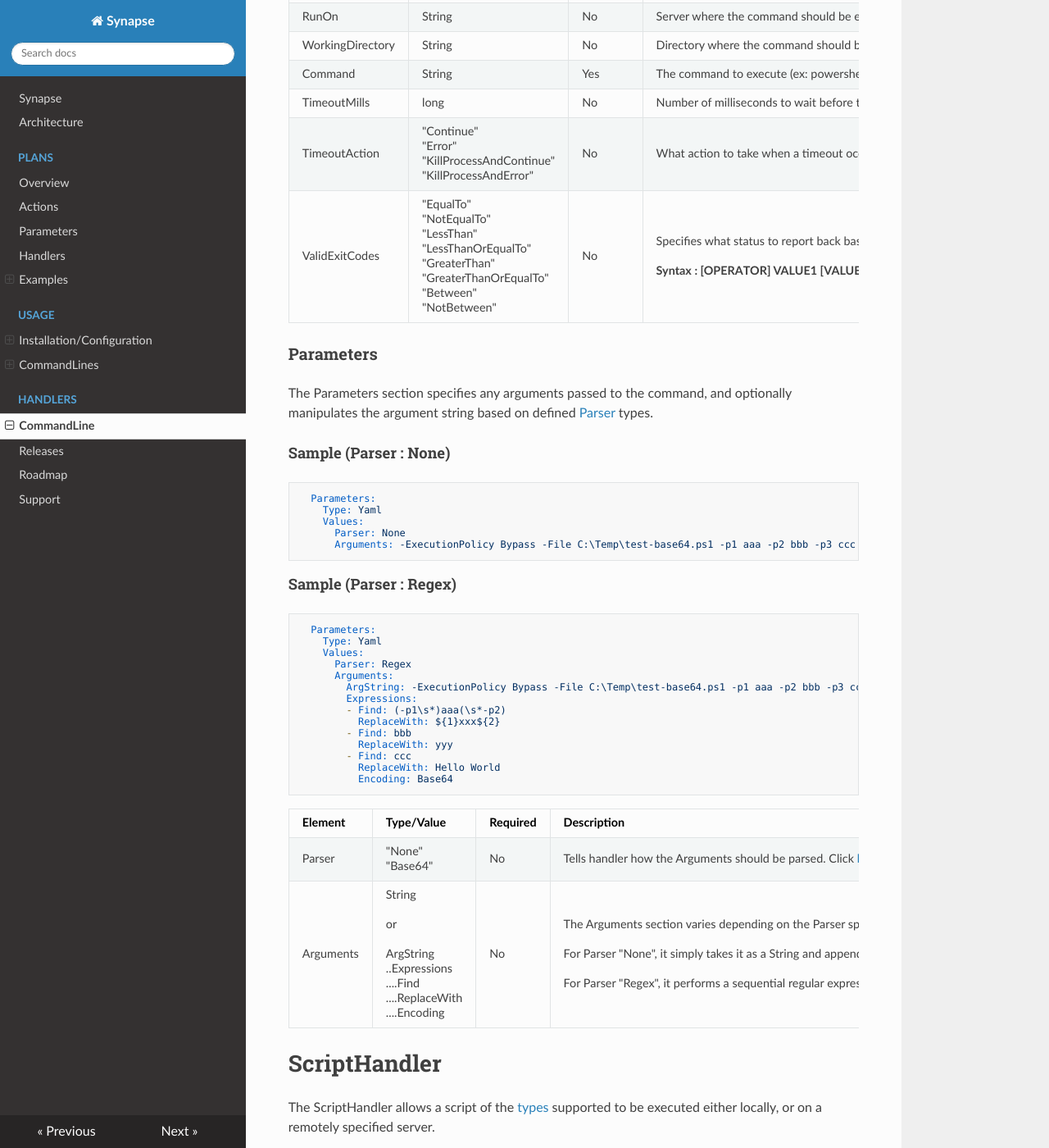
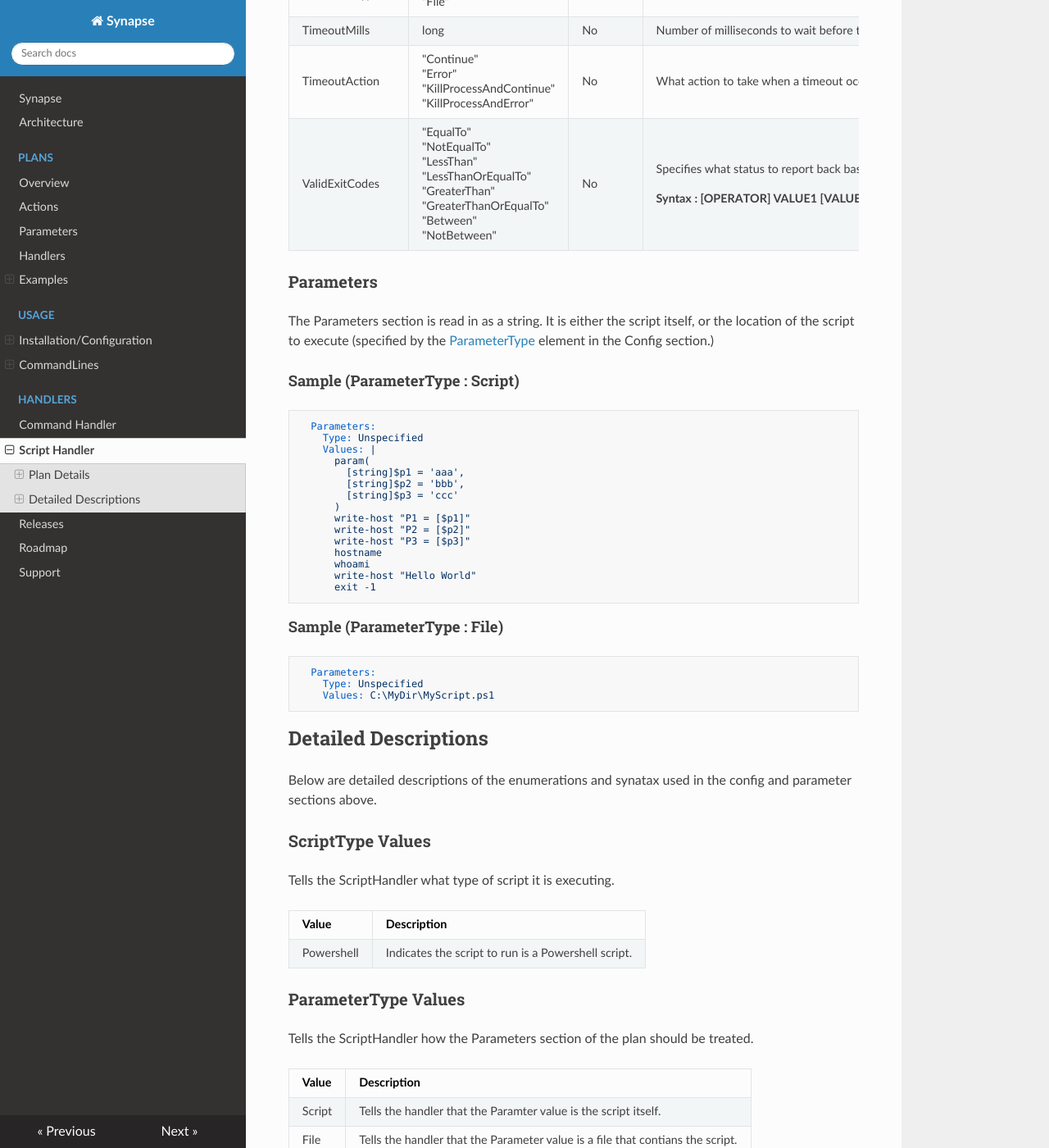
Before and after one commit to SynapseProject/synapse.docs, an MkDocs documentation site: the page built from docs/handlers/script.md, in a window 1280 px wide and 1400 px high, scrolled down 977 px. Shown: the whole window at 82% size. Built offline with MkDocs 1.6.1, drawn with Linux system fonts in a browser that asks for light colours; nearby versions of some CDN libraries; old or Windows-style settings are respelled for this version of MkDocs; some of the changed text lies outside the part shown.

Commit message:
Split out Command and Script handlers into separate documents.

`````diff
--- a/docs/handlers/commandline.md
+++ b/docs/handlers/script.md
@@ -1,84 +1,4 @@
 # Overview
-The CommandLine Handler allows Synapse to execute external operating system commands or run supported scripts on servers.
-
-# CommandHandler
-The CommandHandler allows for any command to be executed on a server as if it were being called from the command line prompt.
-This assumes any required software for the command is installed and execute rights exist for the user making the execute request.
-
-(Example : If the command is "sqlplus.exe", the handler assumes that Oracle has been installed where the command will run and that
-whatever credentails the handler is running under has rights to run "sqlplus.exe" on that destination.)
-
-## Plan Details
-### Config
-
-The config section of the plan specifies the command to execute and where it should be executed.  It also indicates how long it
-should attempt to run the command before giving up and what to do if that time is exceeded.
-
-#### Sample
-````yaml
-  Handler:
-    Type: Synapse.Handlers.CommandLine:CommandHandler
-    Config:
-      Type: Yaml
-      Values:
-        RunOn: myserver.mydomain.com
-        WorkingDirectory: C:\Temp
-        Command: powershell.exe
-        TimeoutMills: 10000
-        TimeoutAction: Error
-        ValidExitCodes:
-        - "EqualTo 0 Complete"
-````
-
-|Element|Type/Value|Required|Description
-|-------|----|--------|-----------
-|RunOn|String|No|Server where the command should be executed.  (Default = localhost)
-|WorkingDirectory|String|No|Directory where the command should be run from.  (Default = C:\Temp)
-|Command|String|Yes|The command to execute (ex: powershell.exe)
-|TimeoutMills|long|No|Number of milliseconds to wait before timing out. (Default = Never Timeout)
-|TimeoutAction|"Continue"<br>"Error"<br>"KillProcessAndContinue"<br>"KillProcessAndError"|No|What action to take when a timeout occurs.  Click [here](#timeoutaction-values) for detailed description of valid values.
-|ValidExitCodes|"EqualTo"<br>"NotEqualTo"<br>"LessThan"<br>"LessThanOrEqualTo"<br>"GreaterThan"<br>"GreaterThanOrEqualTo"<br>"Between"<br>"NotBetween"|No|Specifies what status to report back based on exit code returned from the action exexuted Click [here](#validexitcodes-values-and-syntax) for detailed scription of the syntax. (Default = "EqualTo 0").<br><br>**Syntax : [OPERATOR] VALUE1 [VALUE2] [STATUS]**
-
-### Parameters
-
-The Parameters section specifies any arguments passed to the command, and optionally manipulates the argument string based on defined
-[Parser](#argument-parser-values) types.
-
-#### Sample (Parser : None)
-````yaml
-  Parameters:
-    Type: Yaml
-    Values:
-      Parser: None
-      Arguments: -ExecutionPolicy Bypass -File C:\Temp\test-base64.ps1 -p1 aaa -p2 bbb -p3 ccc
-````
-
-#### Sample (Parser : Regex)
-````yaml
-  Parameters:
-    Type: Yaml
-    Values:
-      Parser: Regex
-      Arguments:
-        ArgString: -ExecutionPolicy Bypass -File C:\Temp\test-base64.ps1 -p1 aaa -p2 bbb -p3 ccc
-        Expressions:
-        - Find: (-p1\s*)aaa(\s*-p2)
-          ReplaceWith: ${1}xxx${2}
-        - Find: bbb
-          ReplaceWith: yyy
-        - Find: ccc
-          ReplaceWith: Hello World
-          Encoding: Base64
-````
-
-|Element|Type/Value|Required|Description
-|-------|----|--------|-----------
-|Parser|"None"<br>"Base64"|No|Tells handler how the Arguments should be parsed.  Click [here](#argument-parser-values) for detailed description of valid values.  (Default = None)
-|Arguments|String<br><br>or<br><br>ArgString<br>..Expressions<br>....Find<br>....ReplaceWith<br>....Encoding|No|The Arguments section varies depending on the Parser specified.  <br><br>For Parser "None", it simply takes it as a String and appends it to the command.  <br><br>For Parser "Regex", it performs a sequential regular expression replacement on the "ArgString", replacing any matches in the "Find" element with the value in the "ReplaceWith" element, optionally encoding based on the value specified in the "Encoding" element.  Click [here](#regex-arguments) for detailed view of the Regex Argument elements.
-
-
-
-# ScriptHandler
 The ScriptHandler allows a script of the [types](#scripttype-values) supported to be executed either locally, or on a remotely specified server.
 
 ## Plan Details
@@ -153,6 +73,23 @@ The Parameters section is read in as a string.  It is either the script itself,
 ## Detailed Descriptions
 Below are detailed descriptions of the enumerations and synatax used in the config and parameter sections above.
 
+### ScriptType Values
+
+Tells the ScriptHandler what type of script it is executing.
+
+|Value|Description
+|-----|-----------
+|Powershell|Indicates the script to run is a Powershell script.
+
+### ParameterType Values
+
+Tells the ScriptHandler how the Parameters section of the plan should be treated.
+
+|Value|Description
+|-----|-----------
+|Script|Tells the handler that the Paramter value is the script itself.
+|File|Tells the handler that the Parameter value is a file that contians the script.
+
 ### TimeoutAction Values
 Specifies what action to take when a timeout occurs.
 
@@ -216,50 +153,3 @@ namespace Synapse.Core
     }
 }
 ````
-
-### Argument Parser Values
-
-Tells the CommandHandler how to process the Arguments section of the Parameters.
-
-|Value|Description
-|-----|-----------
-|None|Arguments value is taken as specified.
-|Regex|Evaluates ArgString using a regular expression specified in the "Find" element.  When a match occurs, it replaces the value(s) with the regex value in the "ReplaceWith" element.
-
-### EncodingType Values
-
-Tells the CommandHandler how the values should be encoded when replaced.
-
-|Value|Description
-|-----|-----------
-|None|No Encoding Used.
-|Base64|Encodes value as BASE64 string.
-
-### Regex Arguments
-A detailed description of the Regex variable replacement object used in the Parameters section of the CommandHandler.
-
-|Element|Type/Value|Required|Description
-|-------|----|--------|-----------
-|ArgString|String|Yes|A templated argument string used as the target for the regular expression matching.
-|Expressions|List of RegexSubstitutionType Elements (see next row)|An array of elements to match and replace against the ArgString above.
-|**RegexSubstitutuionType Element Definition :**|||
-|Find|String|Yes|Regex string to match against the ArgString
-|ReplaceWith|String|Yes|String to replace matched values with
-|Encoding|[Enum](#encodingtype-values)|No|Specifies how to encode the ReplaceWith string before replacement.  Click [here](#encodingtype-values) for valid values.  (Default = None)
-
-### ScriptType Values
-
-Tells the ScriptHandler what type of script it is executing.
-
-|Value|Description
-|-----|-----------
-|Powershell|Indicates the script to run is a Powershell script.
-
-### ParameterType Values
-
-Tells the ScriptHandler how the Parameters section of the plan should be treated.
-
-|Value|Description
-|-----|-----------
-|Script|Tells the handler that the Paramter value is the script itself.
-|File|Tells the handler that the Parameter value is a file that contians the script.
--- a/mkdocs.yml
+++ b/mkdocs.yml
@@ -27,7 +27,8 @@ pages:
     - Controller: cli/controller.md
     - Node: cli/node.md
 - Handlers:
-  - CommandLine: handlers/commandline.md
+  - Command Handler: handlers/command.md
+  - Script Handler: handlers/script.md
 - Releases: releases.md
 - Roadmap: roadmap.md
 - Support: support.md
`````
Also changed, not shown: docs/handlers/command.md (added, +173 -0 lines).
